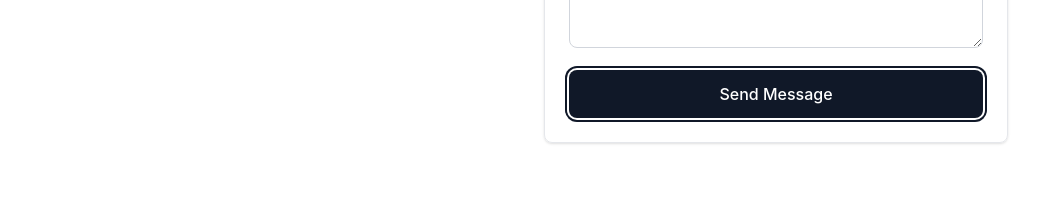
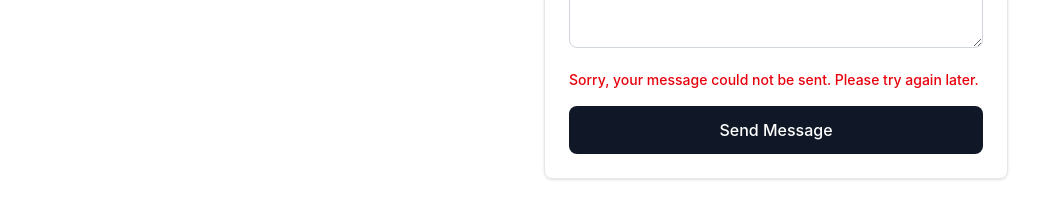
Before and after one commit to Simranjaswal123/Portfolio, a React (Vite) app in the folder frontend/: page / in a window 1280 px wide. Both pictures are taken after typing "Sample", "name@example.com", "Sample", "Sample" into the empty fields and a click on the button "Send Message". Shown: the part 2428-2632 px from the top of the page, without its empty margins (120-1159 px from the left). Built offline with nearby package versions, Linux system fonts and the light colour scheme; no server answers.

Commit message:
Connect contact form to API

```diff
--- a/frontend/src/components/Contact.jsx
+++ b/frontend/src/components/Contact.jsx
@@ -1,4 +1,5 @@
 import { useState } from 'react'
+import { createContactMessage } from '../services/contact.service.js'
 
 const emptyForm = {
   name: '',
@@ -14,6 +15,9 @@ const inputClasses =
 function Contact() {
   // All four form values live in one state object.
   const [formData, setFormData] = useState(emptyForm)
+  const [submitting, setSubmitting] = useState(false)
+  const [successMessage, setSuccessMessage] = useState(null)
+  const [errorMessage, setErrorMessage] = useState(null)
 
   // Runs on every keystroke. The input's "name" tells us which field to update.
   function handleChange(event) {
@@ -21,14 +25,25 @@ function Contact() {
     setFormData({ ...formData, [name]: value })
   }
 
-  function handleSubmit(event) {
+  async function handleSubmit(event) {
     event.preventDefault() // stop the browser from reloading the page
 
-    // TODO: API integration will be added later.
-    // For now we only log the data and clear the form.
-    console.log('Contact form submitted:', formData)
+    // Start fresh: hide any message from a previous attempt.
+    setSubmitting(true)
+    setSuccessMessage(null)
+    setErrorMessage(null)
 
-    setFormData(emptyForm)
+    try {
+      await createContactMessage(formData)
+      setSuccessMessage("Thank you! Your message has been sent. I'll get back to you soon.")
+      setFormData(emptyForm) // clear the form only after a successful send
+    } catch (err) {
+      console.error(err)
+      // The form data is kept, so the visitor can try again without retyping.
+      setErrorMessage('Sorry, your message could not be sent. Please try again later.')
+    } finally {
+      setSubmitting(false)
+    }
   }
 
   return (
@@ -128,11 +143,24 @@ function Contact() {
               />
             </div>
 
+            {successMessage && (
+              <p role="status" className="text-sm font-medium text-green-700">
+                {successMessage}
+              </p>
+            )}
+
+            {errorMessage && (
+              <p role="alert" className="text-sm font-medium text-red-600">
+                {errorMessage}
+              </p>
+            )}
+
             <button
               type="submit"
-              className="w-full rounded-lg bg-gray-900 px-6 py-3 font-medium text-white hover:bg-gray-700 focus:ring-2 focus:ring-gray-900 focus:ring-offset-2 focus:outline-none"
+              disabled={submitting}
+              className="w-full rounded-lg bg-gray-900 px-6 py-3 font-medium text-white hover:bg-gray-700 focus:ring-2 focus:ring-gray-900 focus:ring-offset-2 focus:outline-none disabled:cursor-not-allowed disabled:opacity-60"
             >
-              Send Message
+              {submitting ? 'Sending...' : 'Send Message'}
             </button>
           </form>
         </div>
```
